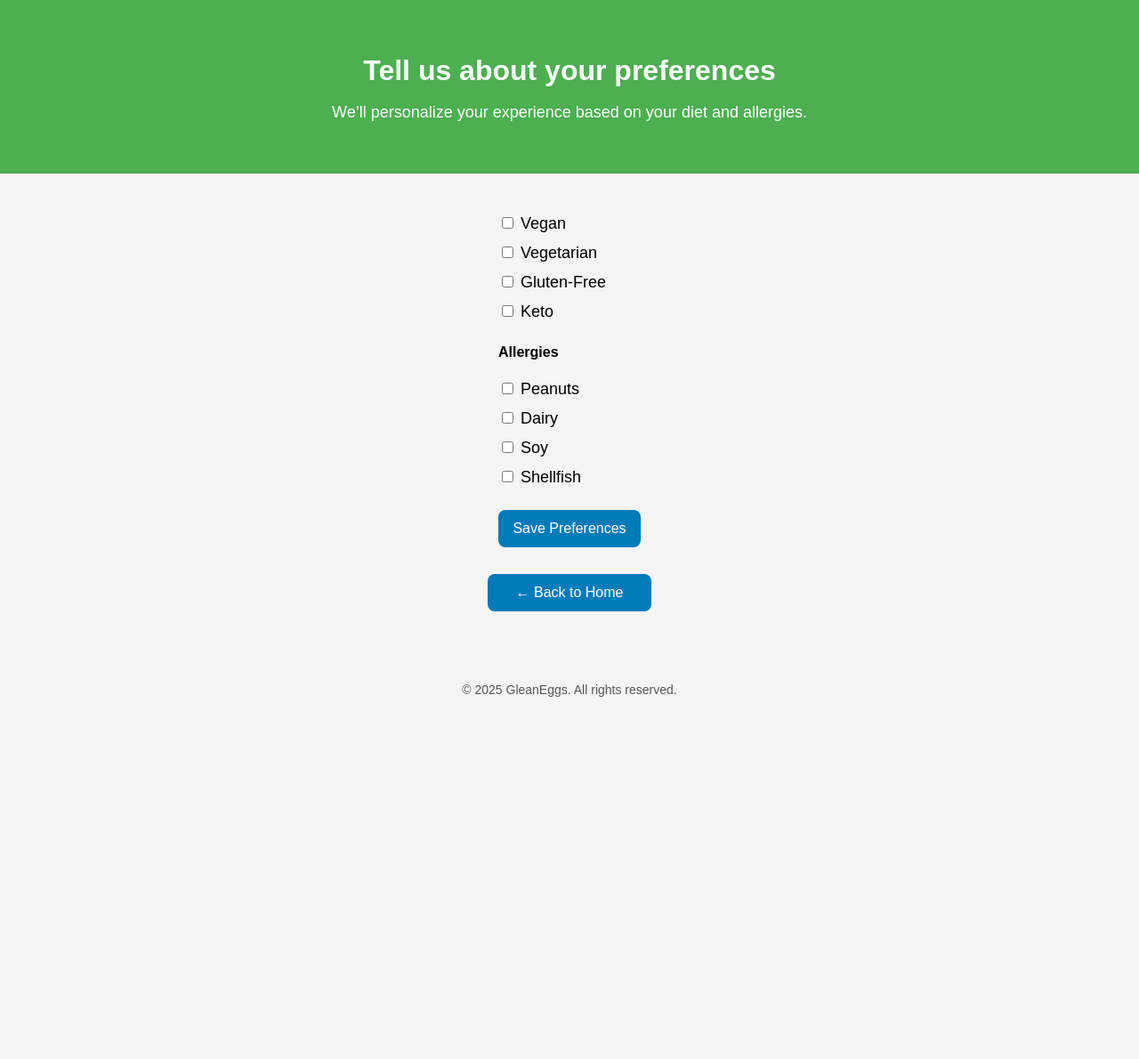
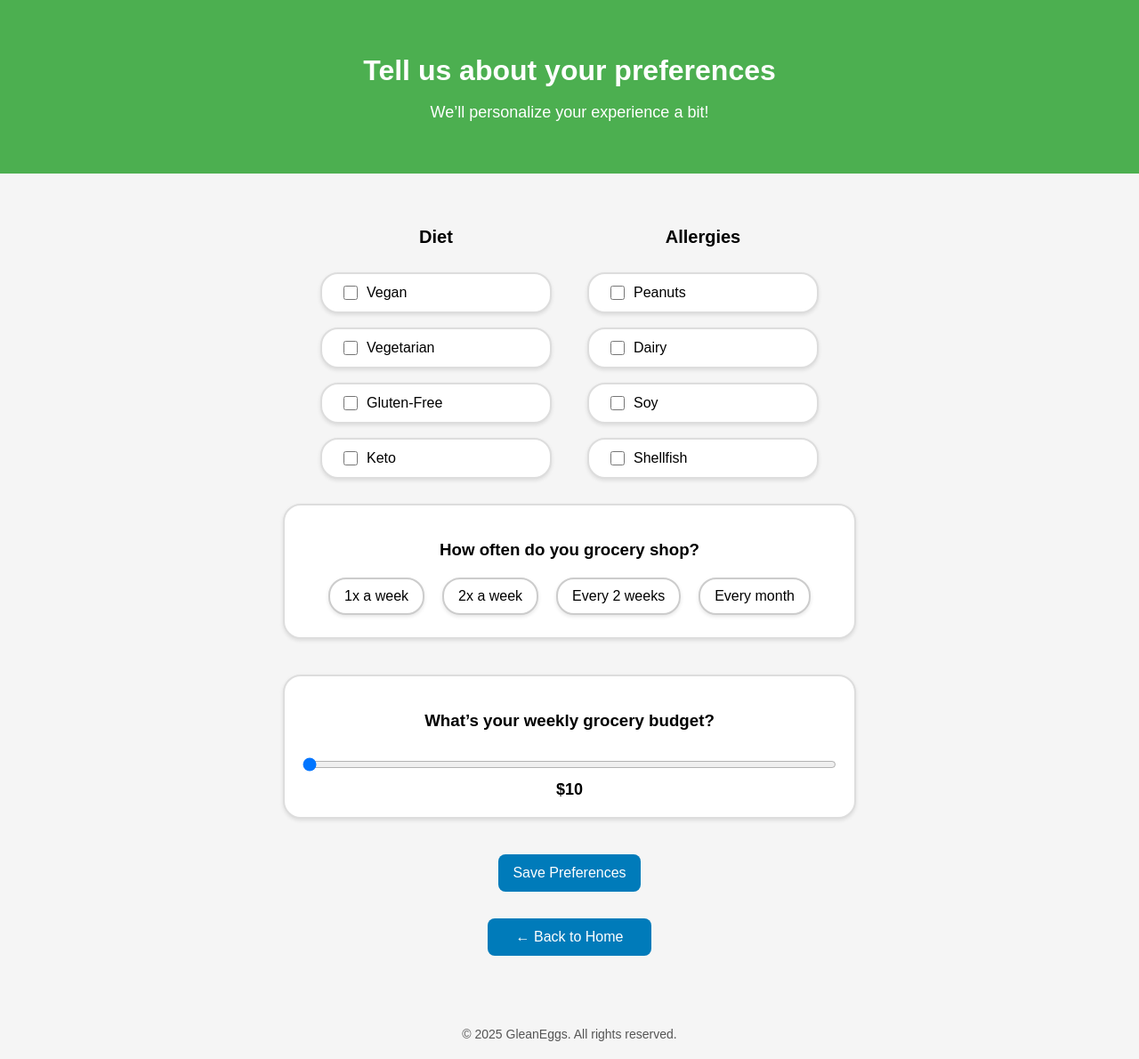
Before and after one commit to madinamonowara/GleanEggs, a Flask app: template templates/preferences.html in a window 1280 px wide. Shown: the whole page at 89% size. Before the commit the page ends 783 px from the top, so only its background shows below. Run offline with Flask 3, Linux system fonts and the light colour scheme; the template is opened without the code that fills it, so the values that code supplies are empty.

Commit message:
Changes to preferences page

```diff
--- a/templates/preferences.html
+++ b/templates/preferences.html
@@ -38,8 +38,10 @@
     form {
       display: flex;
       flex-direction: column;
-      align-items: flex-start;
+      align-items: center; /* centers everything inside the form */
+      width: 100%;
     }
+
 
     label {
       font-size: 18px;
@@ -49,6 +51,8 @@
     .section-title {
       font-weight: bold;
       margin-top: 20px;
+      text-align: center; /* Ensures multi-line titles are centered */
+      font-size: 20px; /* Increase from default */
     }
 
     .btn {
@@ -73,29 +77,240 @@
       font-size: 14px;
       color: #555;
     }
+    .preference-bubble {
+  background-color: white;
+  border: 2px solid #ddd;
+  border-radius: 20px;
+  padding: 10px 20px;
+  margin: 8px 0;
+  box-shadow: 0 2px 4px rgba(0,0,0,0.1);
+  font-size: 16px;
+  cursor: pointer;
+  transition: border-color 0.2s ease, box-shadow 0.2s ease, background-color 0.2s ease;
+  display: flex;
+  align-items: center;
+}
+
+.preference-bubble:hover {
+  border-color: #4CAF50;
+  box-shadow: 0 4px 6px rgba(0,0,0,0.15);
+}
+
+/* Hide default checkbox */
+.preference-bubble input[type="checkbox"] {
+  margin-right: 10px;
+  width: 16px;
+  height: 16px;
+}
+
+/* Selected bubble */
+.preference-bubble input[type="checkbox"]:checked ~ span {
+  font-weight: bold;
+}
+
+/* Use this instead: */
+.preference-bubble:has(input[type="checkbox"]:checked) {
+  background-color: #e0f5e9;
+  border-color: #4CAF50;
+  box-shadow: 0 4px 6px rgba(0, 128, 0, 0.2);
+}
+
+
+.preference-sections {
+  display: flex;
+  flex-wrap: wrap;
+  gap: 40px;
+  justify-content: center;
+  width: 100%;
+}
+
+.preference-column {
+  display: flex;
+  flex-direction: column;
+  min-width: 260px;
+}
+
+.question-bubble {
+  background-color: white;
+  border: 2px solid #ddd;
+  border-radius: 20px;
+  padding: 20px;
+  margin: 20px 0;
+  box-shadow: 0 2px 4px rgba(0,0,0,0.1);
+  width: 100%;
+  max-width: 600px;
+  text-align: center;
+  margin-left: auto;
+  margin-right: auto; /* Centers the bubble horizontally */
+}
+
+
+.question-bubble h3 {
+  margin-bottom: 15px;
+}
+
+.shop-frequency-options {
+  display: flex;
+  flex-wrap: wrap;
+  justify-content: center;
+  gap: 10px;
+}
+
+.shop-frequency-options label:has(input[type="radio"]:checked) {
+  border-color: #4CAF50;
+  background-color: #e0f5e9;
+  box-shadow: 0 4px 6px rgba(0, 128, 0, 0.2);
+}
+
+
+/* Hide radio buttons */
+.shop-frequency-options input[type="radio"] {
+  display: none;
+}
+
+/* Green outline when selected */
+.shop-frequency-options label:has(input[type="radio"]:checked) {
+  border-color: #4CAF50;
+  background-color: #e0f5e9;
+  box-shadow: 0 4px 6px rgba(0, 128, 0, 0.2);
+}
+
+/* Green outline before selection*/
+.shop-frequency-options label {
+  border: 2px solid #ccc;
+  border-radius: 20px;
+  padding: 10px 16px;
+  background-color: white;
+  font-size: 16px;
+  box-shadow: 0 2px 4px rgba(0,0,0,0.1);
+  transition: all 0.2s ease;
+  cursor: pointer;
+  margin: 5px;
+  display: inline-block;
+}
+
+.shop-frequency-options label:hover {
+  border-color: #4CAF50;
+  box-shadow: 0 4px 6px rgba(0, 128, 0, 0.2);
+}
+
+
+.slider-container {
+  margin-top: 20px;
+  display: flex;
+  flex-direction: column;
+  align-items: center; /* Centers the slider and value text */
+}
+
+input[type="range"] {
+  width: 100%;
+  margin-top: 10px;
+}
+
+#budget-value {
+  font-weight: bold;
+  font-size: 18px;
+  margin-top: 8px;
+}
+
+
+
+
   </style>
 </head>
 <body>
   <div class="header">
     <h1>Tell us about your preferences</h1>
-    <p>We’ll personalize your experience based on your diet and allergies.</p>
+    <p>We’ll personalize your experience a bit!</p>
   </div>
 
   <div class="form-container">
     <form>
-      <label><input type="checkbox" name="diet" value="vegan" /> Vegan</label>
-      <label><input type="checkbox" name="diet" value="vegetarian" /> Vegetarian</label>
-      <label><input type="checkbox" name="diet" value="glutenfree" /> Gluten-Free</label>
-      <label><input type="checkbox" name="diet" value="keto" /> Keto</label>
+      <div class="preference-sections">
+        <div class="preference-column">
+          <p class="section-title">Diet</p>
 
-      <p class="section-title">Allergies</p>
-      <label><input type="checkbox" name="allergy" value="peanuts" /> Peanuts</label>
-      <label><input type="checkbox" name="allergy" value="dairy" /> Dairy</label>
-      <label><input type="checkbox" name="allergy" value="soy" /> Soy</label>
-      <label><input type="checkbox" name="allergy" value="shellfish" /> Shellfish</label>
+          <label class="preference-bubble">
+            <input type="checkbox" name="diet" value="vegan" />
+            <span>Vegan</span>
+          </label>
+
+          <label class="preference-bubble">
+            <input type="checkbox" name="diet" value="vegetarian" />
+            <span>Vegetarian</span>
+          </label>
+
+          <label class="preference-bubble">
+            <input type="checkbox" name="diet" value="glutenfree" />
+            <span>Gluten-Free</span>
+          </label>
+
+          <label class="preference-bubble">
+            <input type="checkbox" name="diet" value="keto" />
+            <span>Keto</span>
+          </label>
+        </div>
+
+        <div class="preference-column">
+          <p class="section-title">Allergies</p>
+
+          <label class="preference-bubble">
+            <input type="checkbox" name="allergy" value="peanuts" />
+            <span>Peanuts</span>
+          </label>
+
+          <label class="preference-bubble">
+            <input type="checkbox" name="allergy" value="dairy" />
+            <span>Dairy</span>
+          </label>
+
+          <label class="preference-bubble">
+            <input type="checkbox" name="allergy" value="soy" />
+            <span>Soy</span>
+          </label>
+
+          <label class="preference-bubble">
+            <input type="checkbox" name="allergy" value="shellfish" />
+            <span>Shellfish</span>
+          </label>
+        </div>
+      </div>
+
+      <div class="question-bubble">
+        <h3>How often do you grocery shop?</h3>
+        <div class="shop-frequency-options">
+          <label>
+            <input type="radio" name="shop-frequency" value="1x" />
+            1x a week
+          </label>
+
+          <label>
+            <input type="radio" name="shop-frequency" value="2x" />
+            2x a week
+          </label>
+          <label>
+            <input type="radio" name="shop-frequency" value="biweekly" />
+            Every 2 weeks
+          </label>
+          <label>
+            <input type="radio" name="shop-frequency" value="monthly" />
+            Every month
+          </label>
+        </div>
+      </div>
+
+      <div class="question-bubble">
+        <h3>What’s your weekly grocery budget?</h3>
+        <div class="slider-container">
+          <input type="range" id="budget" name="budget" min="10" max="125" step="5" value="10" oninput="updateBudgetValue(this.value)">
+          <div id="budget-value">$10</div>
+        </div>
+      </div>
+
 
       <button type="submit" class="btn">Save Preferences</button>
     </form>
+
 
     <a href="/" class="btn">← Back to Home</a>
   </div>
@@ -103,5 +318,21 @@
   <footer>
     © 2025 GleanEggs. All rights reserved.
   </footer>
+
+
+  <script>
+    function updateBudgetValue(value) {
+      // Check if the value is 125, if so, show "$125+"
+      if (value == 125) {
+        document.getElementById('budget-value').textContent = "$125+";
+      } else {
+        // Otherwise, just show the value
+        document.getElementById('budget-value').textContent = `$${value}`;
+      }
+    }
+  </script>
+
+
+
 </body>
 </html>
```
